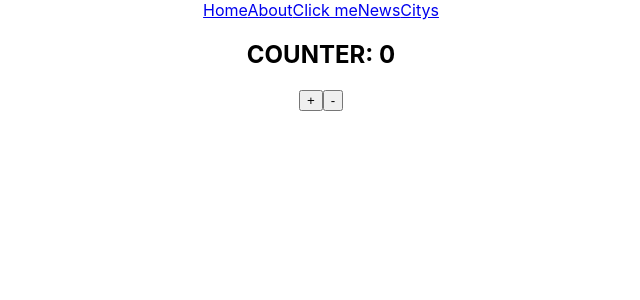
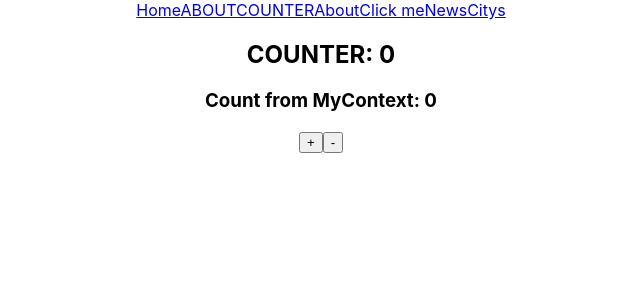
Before and after one commit to hcmue/2111comp103102, a React (Create React App) app: page /counter in a window 1280 px wide. Shown: the top 300 px of the page, without its empty margins (319-959 px from the left). Built offline with nearby package versions, Linux system fonts and the light colour scheme.

Commit message:
Demo useContext

```diff
--- a/src/App.js
+++ b/src/App.js
@@ -7,13 +7,15 @@ import { News } from './components/News';
 import { MenuNgang } from './components/MenuNgang';
 import { DanhSachThanhPho } from './components/ThanhPho';
 import { Counter } from './components/Counter';
+import { MyContextProvider } from './context/MyContext';
 
 
 function App() {
   return (
     <div className="App">
+      <MyContextProvider>
+        <BrowserRouter>
           <MenuNgang />
-      <BrowserRouter>
           <Switch>
             <Route path="/thanh-pho" component={DanhSachThanhPho} />
             <Route path="/about" component={About} />
@@ -22,6 +24,7 @@ function App() {
             <Route path="/counter" component={Counter} />
           </Switch>
         </BrowserRouter>
+      </MyContextProvider>
     </div>
   );
 }
--- a/src/components/About.js
+++ b/src/components/About.js
@@ -1,8 +1,11 @@
-import React from 'react';
+import React, { useContext } from 'react';
+import { MyContext } from '../context/MyContext';
 
 export const About = () => {
+    const { count } = useContext(MyContext);
     return (
         <>
+            <h3>Count from MyContext: {count}</h3>
             <h2>About me</h2>
             <h3>Student Name: XYZ</h3>
             <h4>Phone: 0909123456</h4>
--- a/src/components/Counter.js
+++ b/src/components/Counter.js
@@ -1,8 +1,10 @@
-import React, { useEffect, useState } from 'react';
+import React, { useContext, useEffect, useState } from 'react';
+import { MyContext } from '../context/MyContext';
 
 // Arrow function components
 export const Counter = () => {
     const [counter, setCounter] = useState(0);
+    const { count, setCount } = useContext(MyContext);
 
     useEffect(() => {
         console.log(`Counter is ${counter}`);
@@ -20,15 +22,17 @@ export const Counter = () => {
         return () => {
             console.log('Clean up 2');
         };
-    }, []); //dependcies, empty array: once time (load page)
+    }, []); //dependencies, empty array: once time (load page)
 
     useEffect(() => {
-        console.log('Call when change counter')
+        console.log('Call when change counter');
+        setCount(counter);
     }, [counter]);
 
     return (
         <>
             <h2>COUNTER: {counter}</h2>
+            <h3>Count from MyContext: {count}</h3>
             <button onClick={() => setCounter(counter + 1)}>+</button>
             <button onClick={() => setCounter(counter - 1)}>-</button>
         </>
--- a/src/components/MenuNgang.js
+++ b/src/components/MenuNgang.js
@@ -1,13 +1,15 @@
-import { Link, BrowserRouter as Router } from 'react-router-dom';
+import { Link } from 'react-router-dom';
 
 export const MenuNgang = () => {
     return (
-        <Router >
+        <>
             <Link to="/">Home</Link>
+            <Link to="/about">ABOUT</Link>
+            <Link to="/counter">COUNTER</Link>
             <a href="/about">About</a>
             <a href="/click-me">Click me</a>
             <a href="/news">News</a>
             <a href="/thanh-pho">Citys</a>
-        </Router >
+        </>
     )
 };
--- /dev/null
+++ b/src/context/MyContext.js
@@ -0,0 +1,20 @@
+import React, { createContext, useState } from 'react';
+
+//In context with default value
+export const MyContext = createContext({
+    count: 0,
+    setCount: () => { }
+});
+
+export const MyContextProvider = ({ children }) => {
+    const [myCount, setMyCount] = useState(0);
+
+    return (
+        <MyContext.Provider value={{
+            count: myCount,
+            setCount: setMyCount
+        }}>
+            {children}
+        </MyContext.Provider>
+    )
+};
```
Lines whose indentation alone changed are shown as unchanged.
